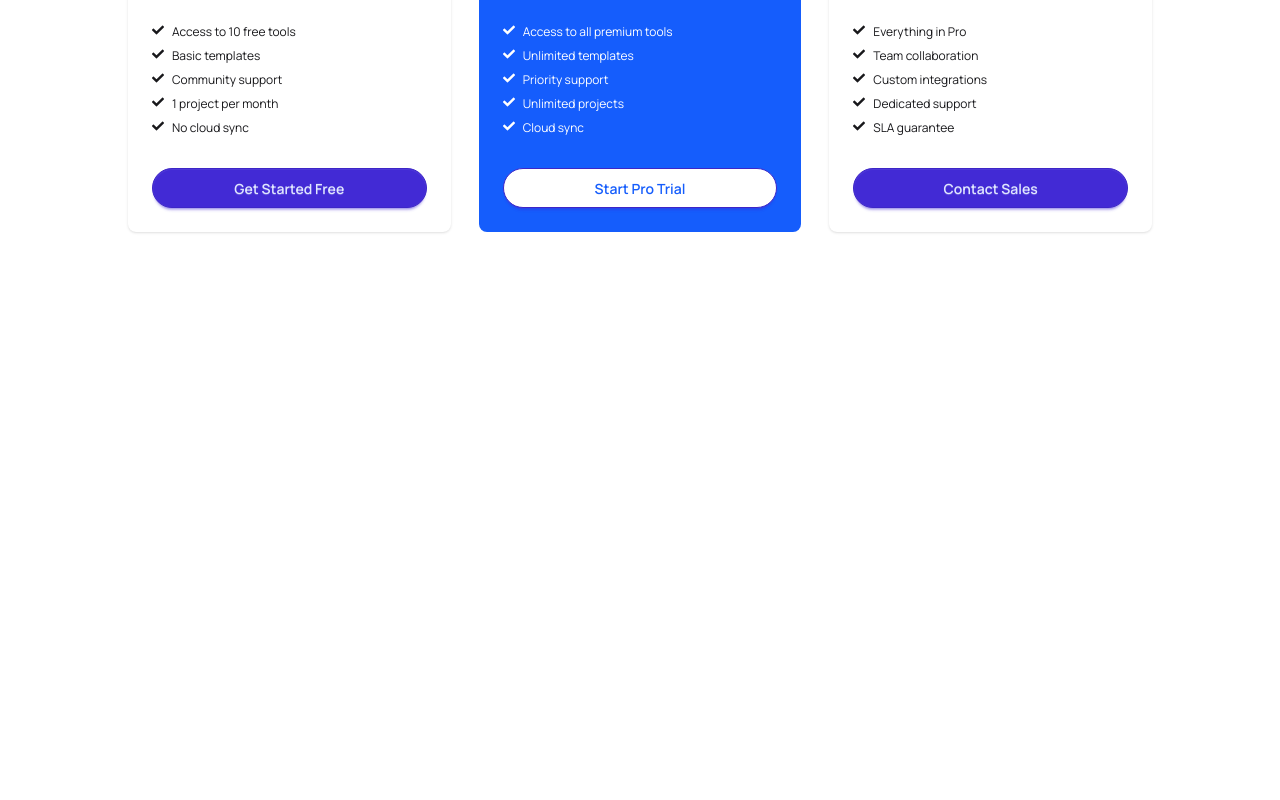
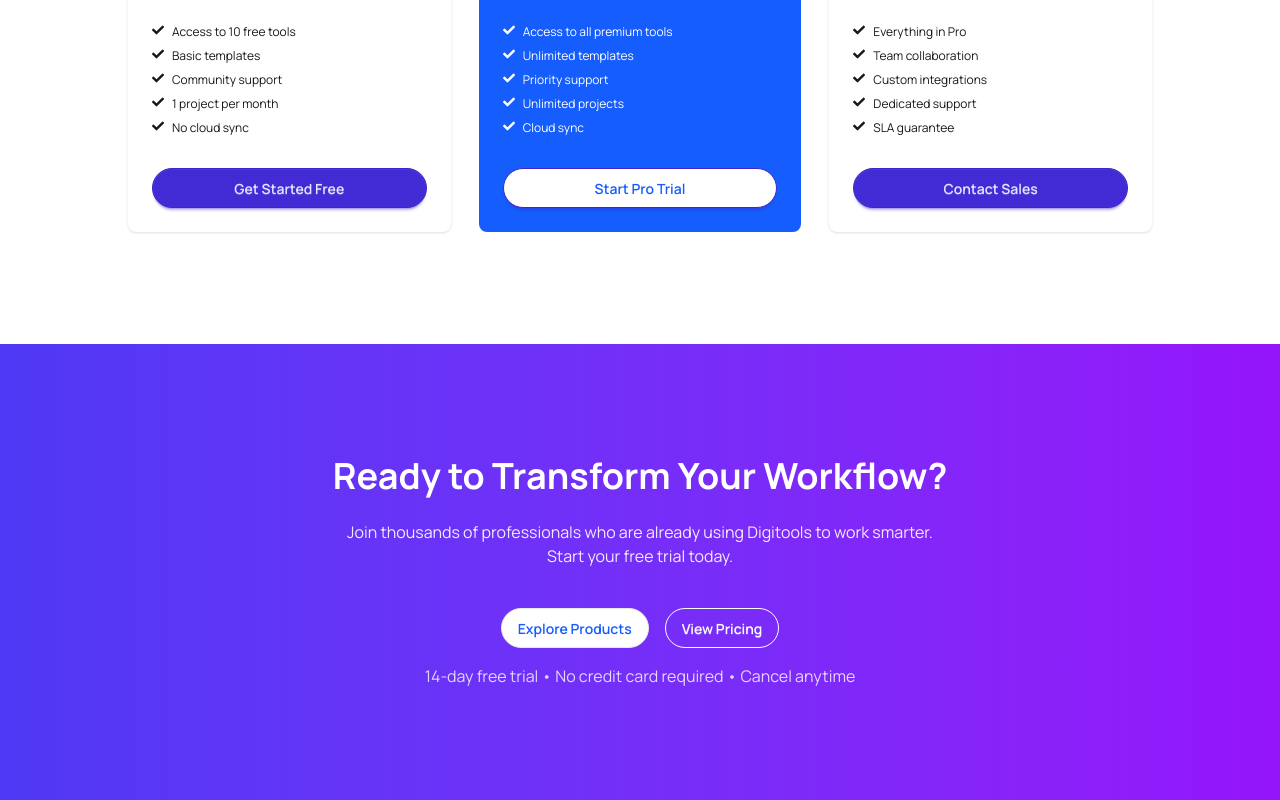
Before and after one commit to chandan-d-karmaker/digitools, a React (Vite) app: page / in a window 1280 px wide. Shown: the part 3657-4457 px from the top of the page. Before the commit the page ends 4001 px from the top, so only its background shows below. Built offline with nearby package versions, Linux system fonts and the light colour scheme.

Commit message:
made transform workflow section

```diff
--- a/src/App.jsx
+++ b/src/App.jsx
@@ -6,6 +6,7 @@ import NavBar from './components/NavBar'
 import ToolCards from './components/ToolCards'
 import GetStarted from './components/GetStarted'
 import Pricing from './components/Pricing'
+import Transform from './components/Transform'
 
 const packages = async () => {
   const response = await fetch('/packages.json');
@@ -40,6 +41,8 @@ function App() {
       <GetStarted/>
       <Pricing pricesPromise={pricesPromise}/>
 
+      <Transform />
+
 
     </>
   )
--- /dev/null
+++ b/src/components/Transform.jsx
@@ -0,0 +1,26 @@
+import React from 'react';
+
+const Transform = () => {
+    return (
+        <div className='bg-linear-to-r from-[#4F39F6] to-[#9514FA] py-28'>
+
+            <div className='w-4/5 mx-auto space-y-10'>
+                <div>
+                    <h2 className='text-4xl font-bold text-white text-center mb-6'>Ready to Transform Your Workflow?</h2>
+                    <p className='text-white text-center opacity-90'>Join thousands of professionals who are already using Digitools to work smarter. <br />
+                        Start your free trial today.</p>
+                </div>
+                <div>
+                    <div className='flex gap-4 justify-center mb-4'>
+                        <button className='btn rounded-3xl bg-base-100 text-blue-600 shadow-none'>Explore Products</button>
+                        <button className='btn rounded-3xl text-white border border-white bg-transparent shadow-none'>View Pricing</button>
+                    </div>
+                    <p className='text-white text-center opacity-80'>14-day free trial • No credit card required • Cancel anytime</p>
+                </div>
+            </div>
+
+        </div>
+    );
+};
+
+export default Transform;
```
